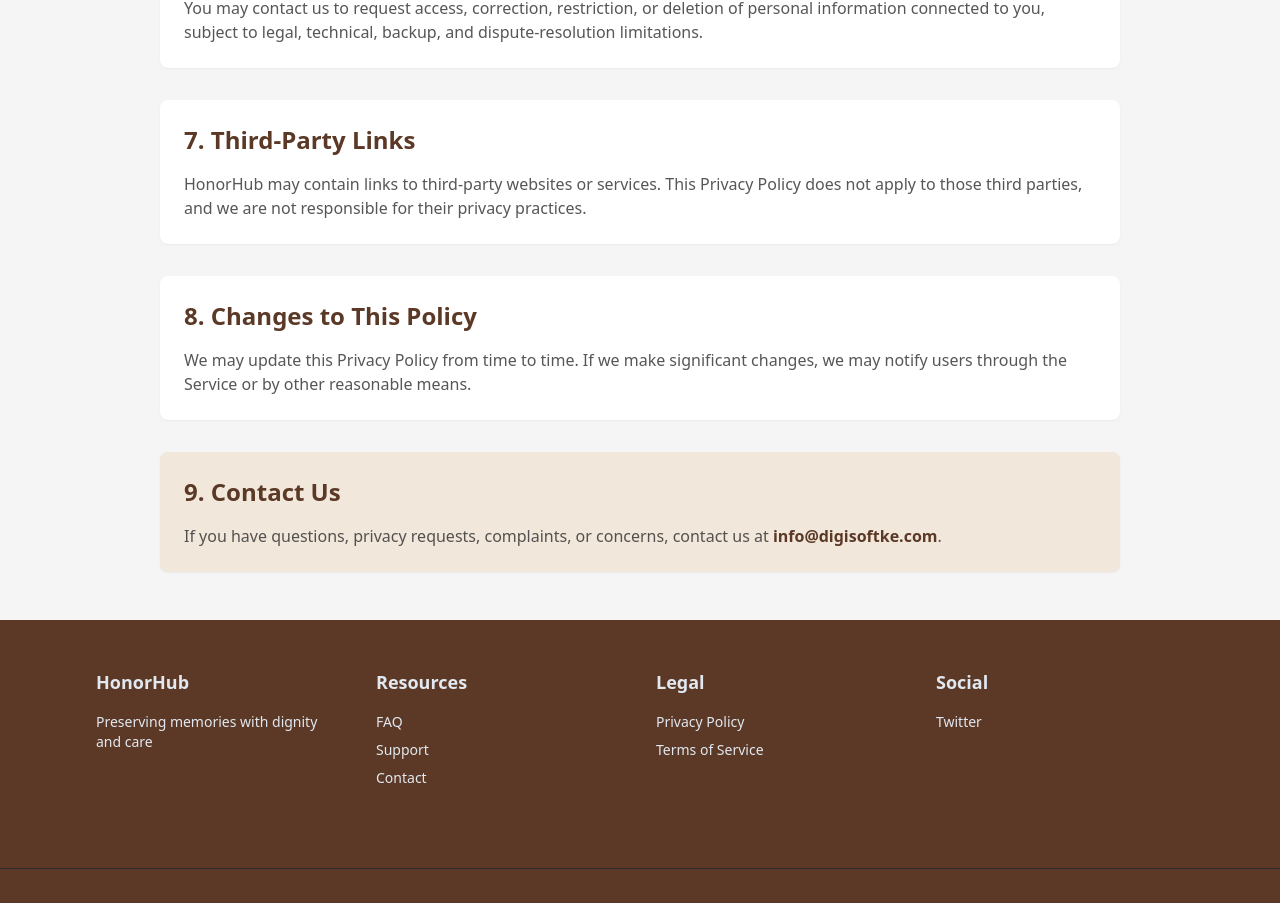
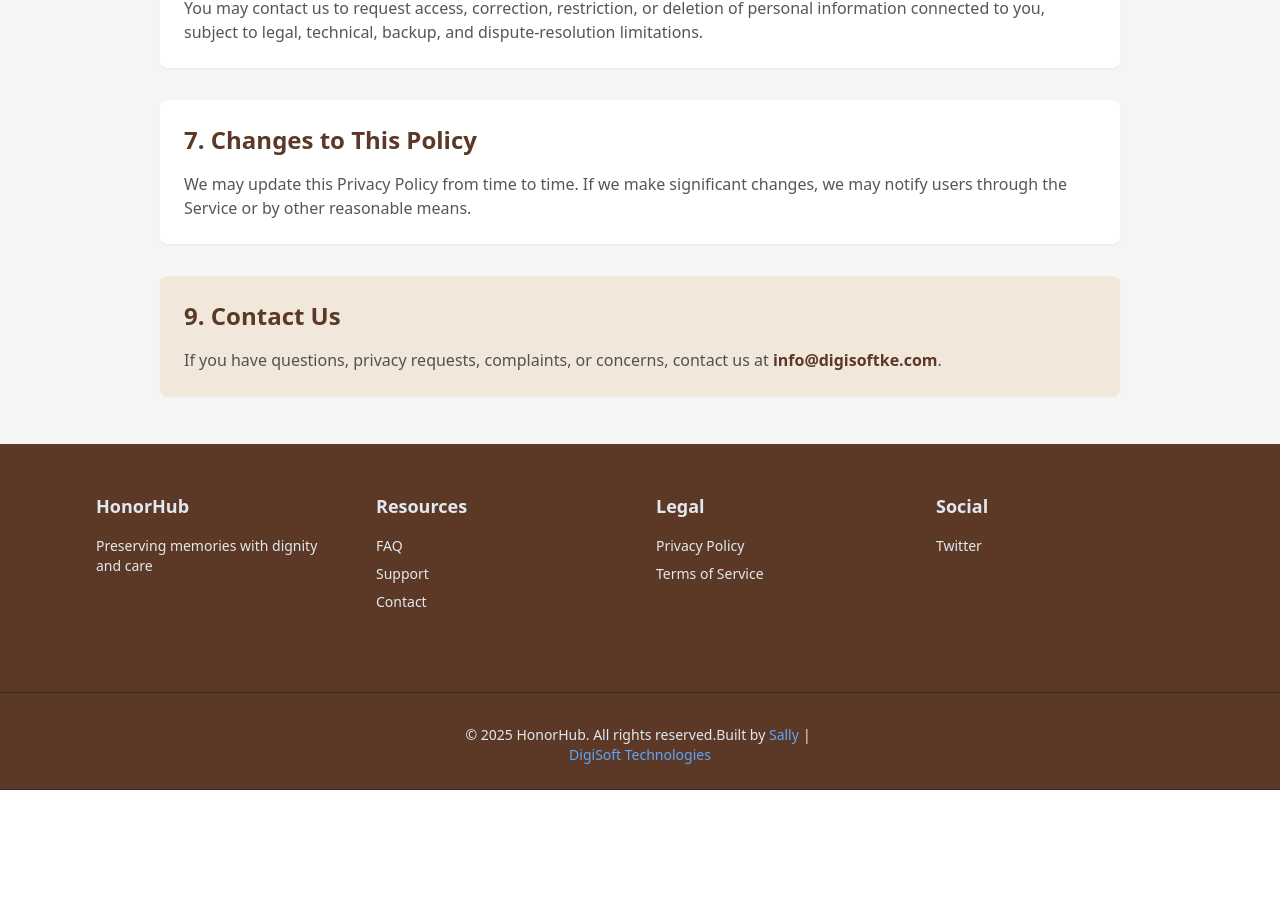
Before and after one commit to Digisoft-Consulting-Services-Limited/Honor_Hub, a Next.js app: page /privacy-policy in a window 1280 px wide. Shown: the part 1517-2420 px from the top of the page. After the commit the page ends 2307 px from the top, so only its background shows below. Built offline with nearby package versions, Linux system fonts and the light colour scheme; no server answers.

Commit message:
minor edits

```diff
--- a/src/app/privacy-policy/page.tsx
+++ b/src/app/privacy-policy/page.tsx
@@ -41,13 +41,7 @@
     ],
   },
   {
-    title: '7. Third-Party Links',
-    body: [
-      'HonorHub may contain links to third-party websites or services. This Privacy Policy does not apply to those third parties, and we are not responsible for their privacy practices.',
-    ],
-  },
-  {
-    title: '8. Changes to This Policy',
+    title: '7. Changes to This Policy',
     body: [
       'We may update this Privacy Policy from time to time. If we make significant changes, we may notify users through the Service or by other reasonable means.',
     ],
```
